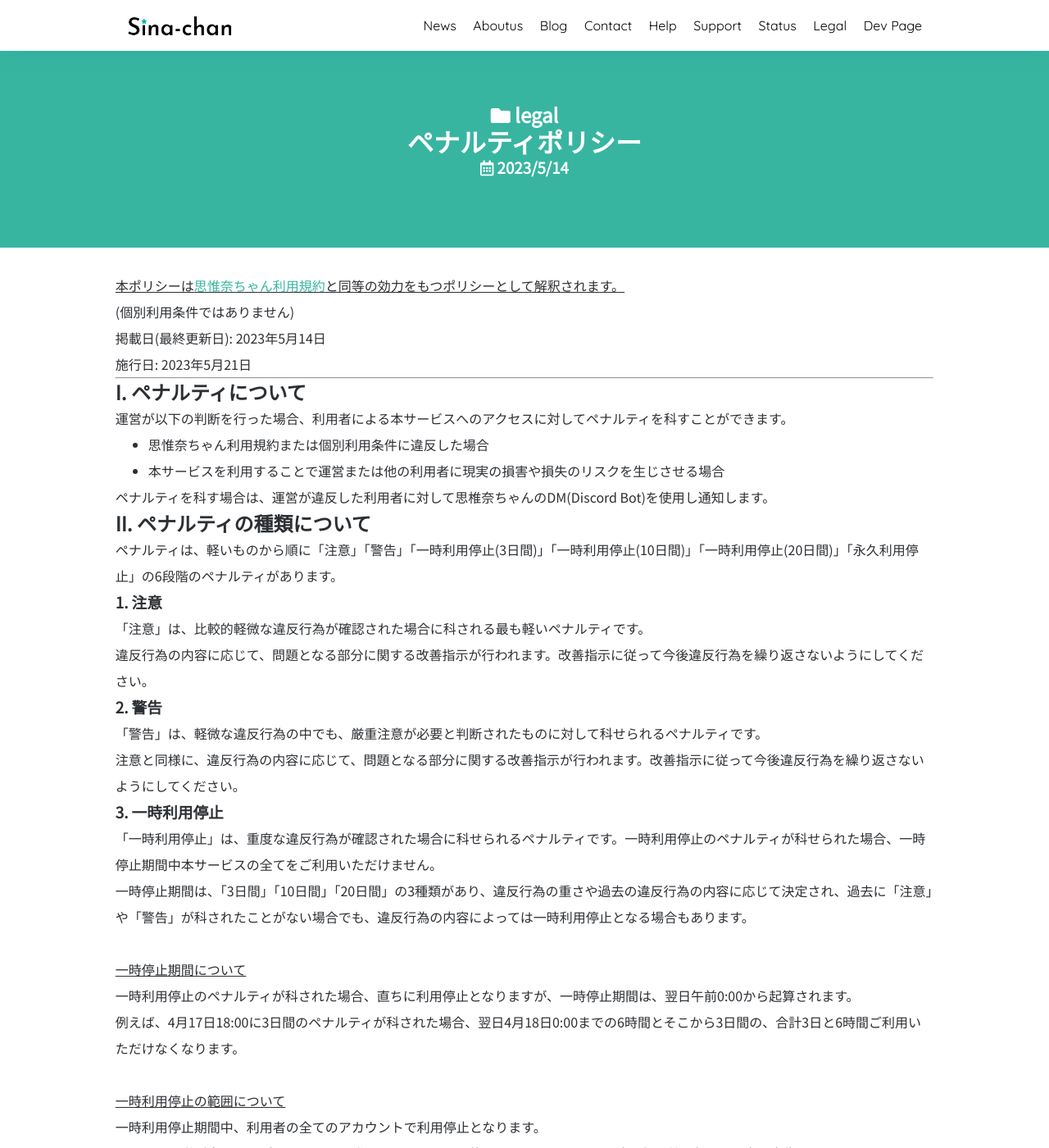
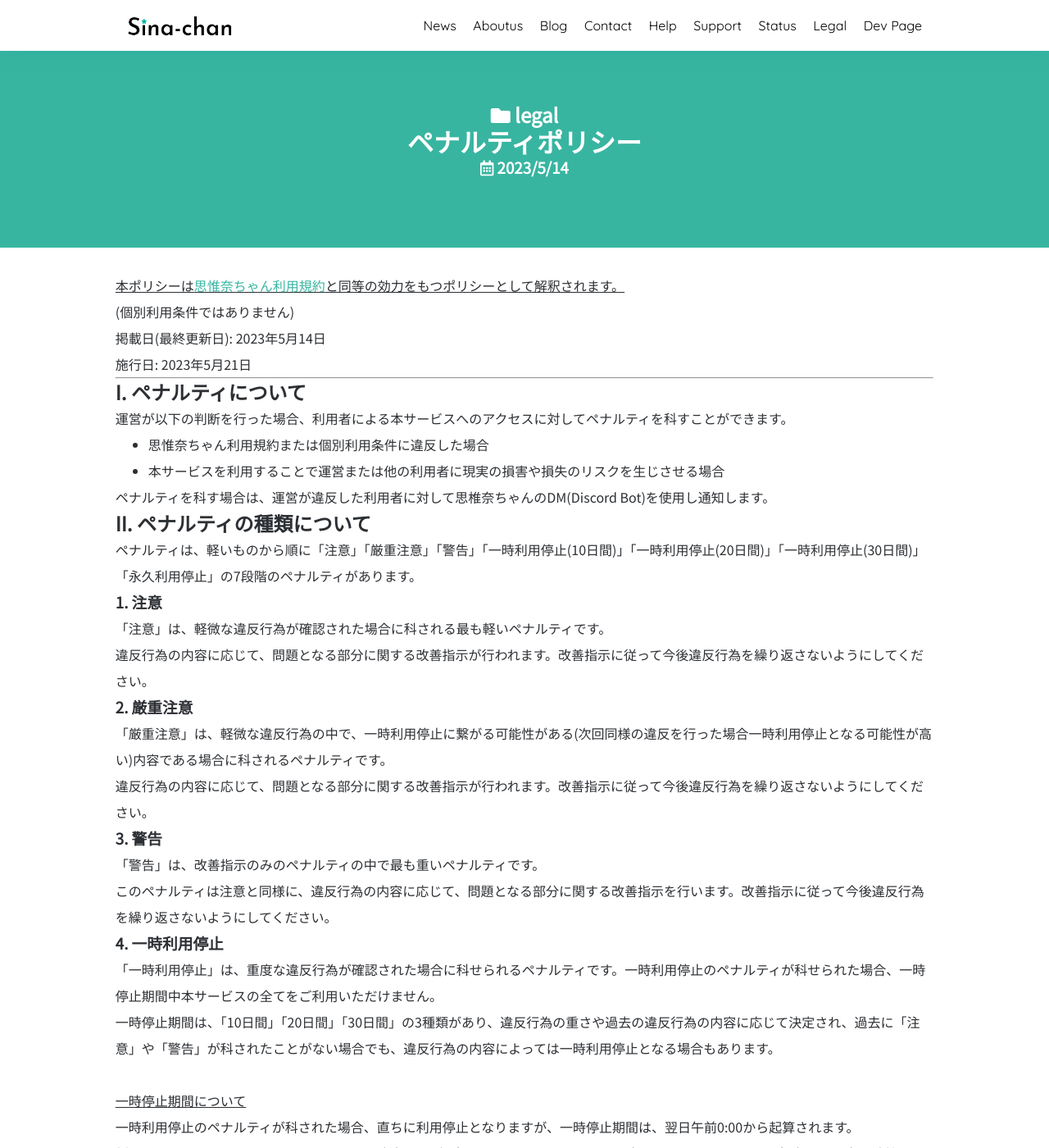
Before and after one commit to SinaKitagami/sinakitagami.github.io, a Jekyll site: the page built from _posts/legal/2023-05-14-penalty.md, in a window 1280 px wide and 1400 px high. Shown: the whole window at 82% size. Built offline with Jekyll 4.4.1, drawn with Linux system fonts in a browser that asks for light colours; nearby versions of some CDN libraries; a script that is not in the unit is left out.

Commit message:
一旦コミット

```diff
--- a/_posts/legal/2023-05-14-penalty.md
+++ b/_posts/legal/2023-05-14-penalty.md
@@ -25,19 +25,23 @@ categories:
 
 ## II. ペナルティの種類について
 
-ペナルティは、軽いものから順に「注意」「警告」「一時利用停止(3日間)」「一時利用停止(10日間)」「一時利用停止(20日間)」「永久利用停止」の6段階のペナルティがあります。
+ペナルティは、軽いものから順に「注意」「厳重注意」「警告」「一時利用停止(10日間)」「一時利用停止(20日間)」「一時利用停止(30日間)」「永久利用停止」の7段階のペナルティがあります。
 
 ### 1. 注意
 
-「注意」は、比較的軽微な違反行為が確認された場合に科される最も軽いペナルティです。<br>違反行為の内容に応じて、問題となる部分に関する改善指示が行われます。改善指示に従って今後違反行為を繰り返さないようにしてください。
+「注意」は、軽微な違反行為が確認された場合に科される最も軽いペナルティです。<br>違反行為の内容に応じて、問題となる部分に関する改善指示が行われます。改善指示に従って今後違反行為を繰り返さないようにしてください。
 
-### 2. 警告
+### 2. 厳重注意
 
-「警告」は、軽微な違反行為の中でも、厳重注意が必要と判断されたものに対して科せられるペナルティです。<br>注意と同様に、違反行為の内容に応じて、問題となる部分に関する改善指示が行われます。改善指示に従って今後違反行為を繰り返さないようにしてください。
+「厳重注意」は、軽微な違反行為の中で、一時利用停止に繋がる可能性がある(次回同様の違反を行った場合一時利用停止となる可能性が高い)内容である場合に科されるペナルティです。<br>違反行為の内容に応じて、問題となる部分に関する改善指示が行われます。改善指示に従って今後違反行為を繰り返さないようにしてください。
 
-### 3. 一時利用停止
+### 3. 警告
 
-「一時利用停止」は、重度な違反行為が確認された場合に科せられるペナルティです。一時利用停止のペナルティが科せられた場合、一時停止期間中本サービスの全てをご利用いただけません。<br>一時停止期間は、「3日間」「10日間」「20日間」の3種類があり、違反行為の重さや過去の違反行為の内容に応じて決定され、過去に「注意」や「警告」が科されたことがない場合でも、違反行為の内容によっては一時利用停止となる場合もあります。<br><br><u>一時停止期間について</u><br>一時利用停止のペナルティが科された場合、直ちに利用停止となりますが、一時停止期間は、翌日午前0:00から起算されます。<br>例えば、4月17日18:00に3日間のペナルティが科された場合、翌日4月18日0:00までの6時間とそこから3日間の、合計3日と6時間ご利用いただけなくなります。<br><br><u>一時利用停止の範囲について</u><br>一時利用停止期間中、利用者の全てのアカウントで利用停止となります。<br>ただし、運営が全てのサブアカウントを発見することは不可能なため、ペナルティを科す際に利用者からの自己申告となります。<br>ただし、後に虚偽の申告であると判明した場合、<u><a href="{{site.url}}/legal/new-tos" class="a-orange">思惟奈ちゃん利用規約</a>違反となり、より重いペナルティを科すことがあります。</u><br><br><u>永久停止審査について</u><br>一時利用停止のペナルティが科された場合、必ずアカウント(利用者)の永久利用停止審査が行われます。一時利用停止は、違反行為に対するペナルティであると同時に、永久利用停止の審査が行われる期間でもあります。<br>なお、内容によっては、永久利用停止の審査一時利用停止期間中に完了しない場合もあります。その場合、審査が完了するまで一時停止期間が延長されます。
+「警告」は、改善指示のみのペナルティの中で最も重いペナルティです。<br>このペナルティは注意と同様に、違反行為の内容に応じて、問題となる部分に関する改善指示を行います。改善指示に従って今後違反行為を繰り返さないようにしてください。
+
+### 4. 一時利用停止
+
+「一時利用停止」は、重度な違反行為が確認された場合に科せられるペナルティです。一時利用停止のペナルティが科せられた場合、一時停止期間中本サービスの全てをご利用いただけません。<br>一時停止期間は、「10日間」「20日間」「30日間」の3種類があり、違反行為の重さや過去の違反行為の内容に応じて決定され、過去に「注意」や「警告」が科されたことがない場合でも、違反行為の内容によっては一時利用停止となる場合もあります。<br><br><u>一時停止期間について</u><br>一時利用停止のペナルティが科された場合、直ちに利用停止となりますが、一時停止期間は、翌日午前0:00から起算されます。<br>例えば、4月17日18:00に3日間のペナルティが科された場合、翌日4月18日0:00までの6時間とそこから3日間の、合計3日と6時間ご利用いただけなくなります。<br><br><u>一時利用停止の範囲について</u><br>一時利用停止期間中、利用者の全てのアカウントで利用停止となります。<br>ただし、運営が全てのサブアカウントを発見することは不可能なため、ペナルティを科す際に利用者からの自己申告となります。<br>ただし、後に虚偽の申告であると判明した場合、<u><a href="{{site.url}}/legal/new-tos" class="a-orange">思惟奈ちゃん利用規約</a>違反となり、より重いペナルティを科すことがあります。</u><br><br><u>永久停止審査について</u><br>一時利用停止のペナルティが科された場合、必ずアカウント(利用者)の永久利用停止審査が行われます。一時利用停止は、違反行為に対するペナルティであると同時に、永久利用停止の審査が行われる期間でもあります。<br>なお、内容によっては、永久利用停止の審査一時利用停止期間中に完了しない場合もあります。その場合、審査が完了するまで一時停止期間が延長されます。
 
 ## III. ペナルティポイントについて
 
```
